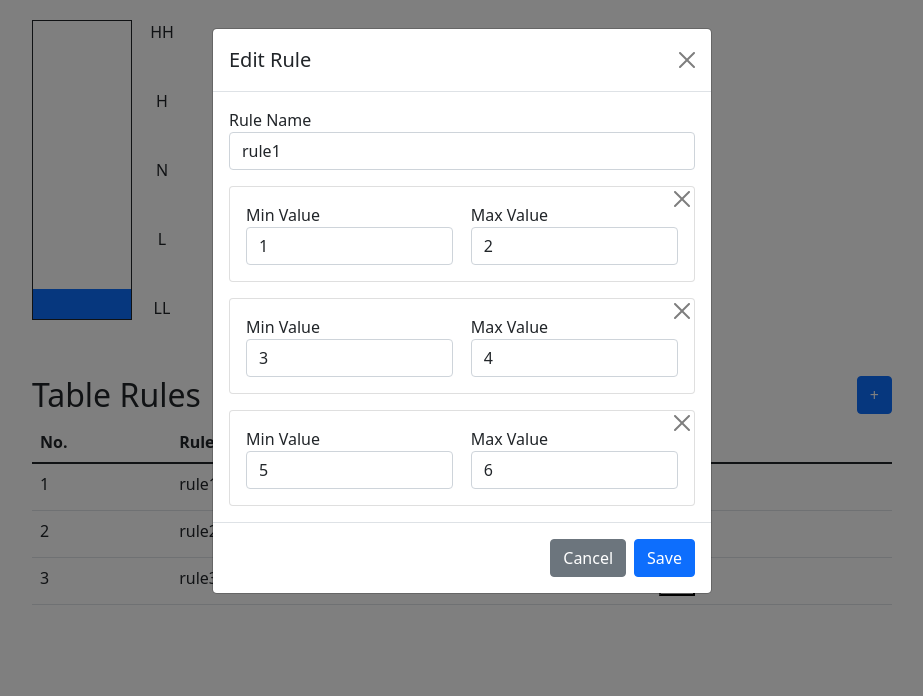
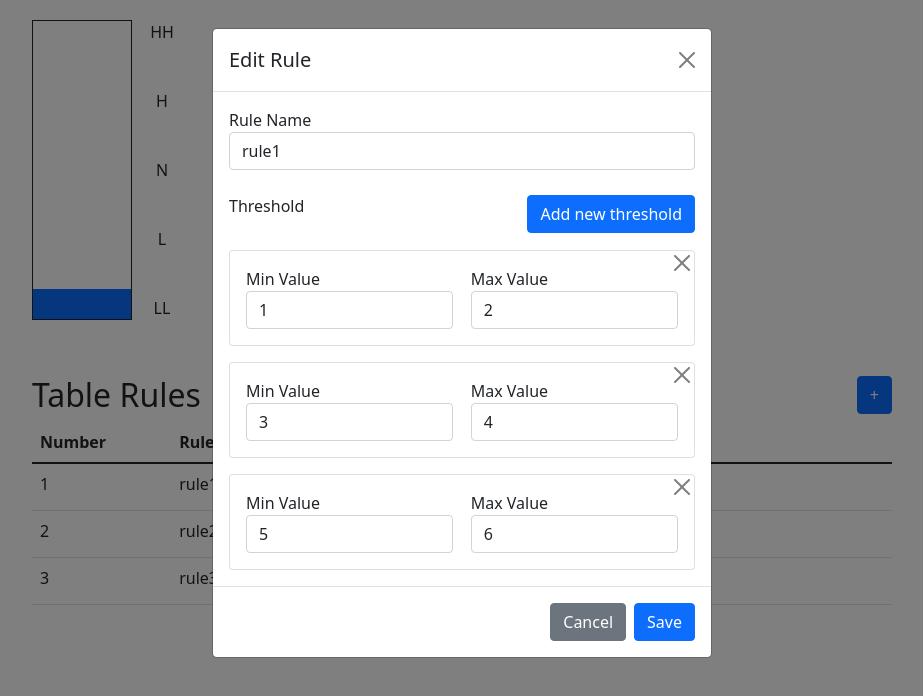
Before and after one commit to suhaimiannuar/suhaimiannuar.github.io, a plain HTML site: page index.html in a window 1280 px wide. Both pictures are taken after a click on the element "rule1". Shown: the whole page, without its empty margins (178-1101 px from the left). Drawn offline with nearby package versions, Linux system fonts and the light colour scheme.

Commit message:
Update index.html

```diff
--- a/index.html
+++ b/index.html
@@ -45,7 +45,7 @@
         <table class="table mt-2">
           <thead>
             <tr>
-              <th style="max-width: 30px">No.</th>
+              <th style="max-width: 30px">Number</th>
               <th>Rule Name</th>
               <th style="max-width: 30px">Delete</th>
             </tr>
@@ -85,6 +85,16 @@
             <label for="ruleNameInput">Rule Name</label>
             <input type="text" class="form-control" id="ruleNameInput" />
           </div>
+
+          <br>
+          <div class="d-flex justify-content-between align-items-center" style="vertical-align: bottom;">
+            <p style="vertical-align: bottom;">Threshold</p>
+            <button class="btn btn-primary" onclick="addThres()">
+                Add new threshold
+            </button>
+          </div>
+
+
           <div id="sortableCards" class="mt-3"></div>
         </div>
 
```
